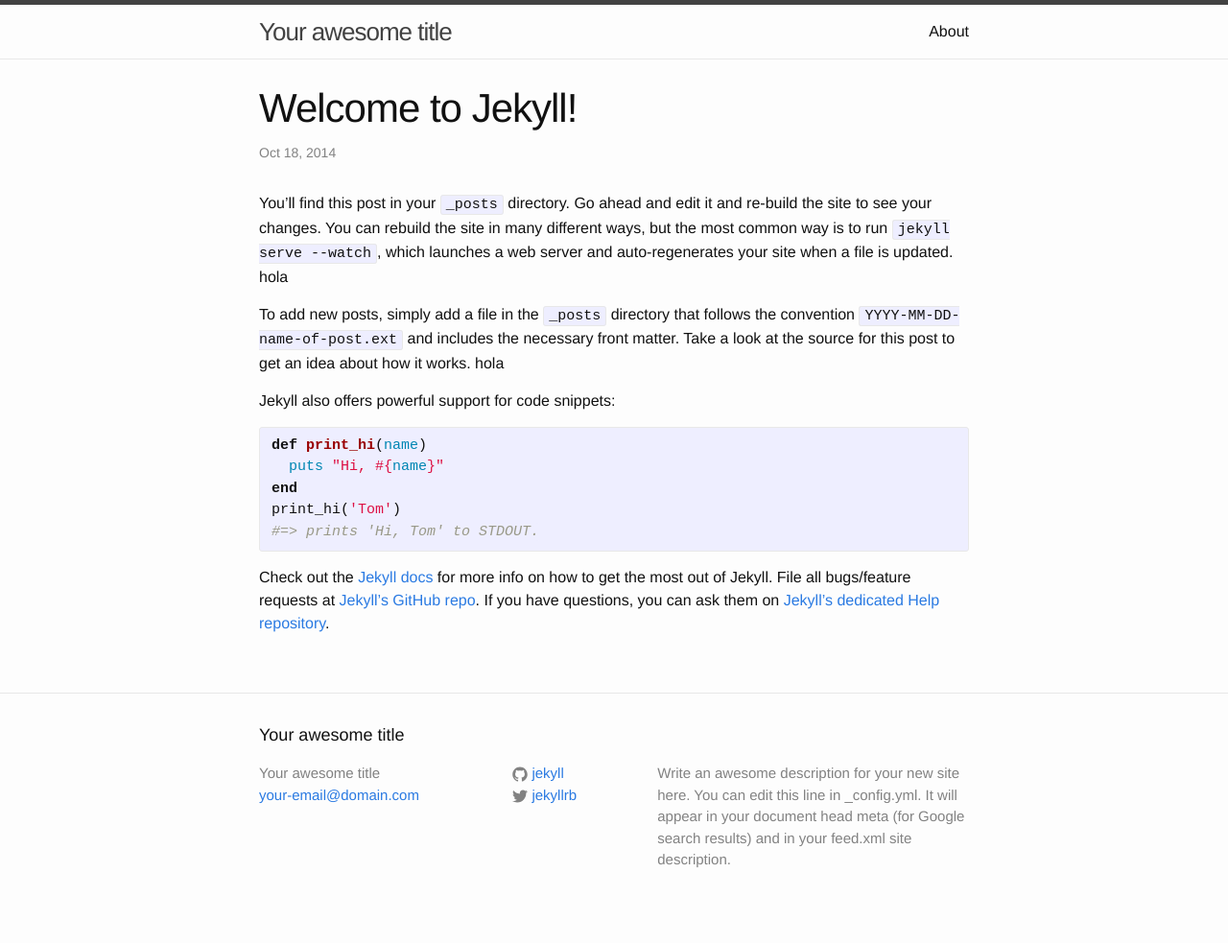
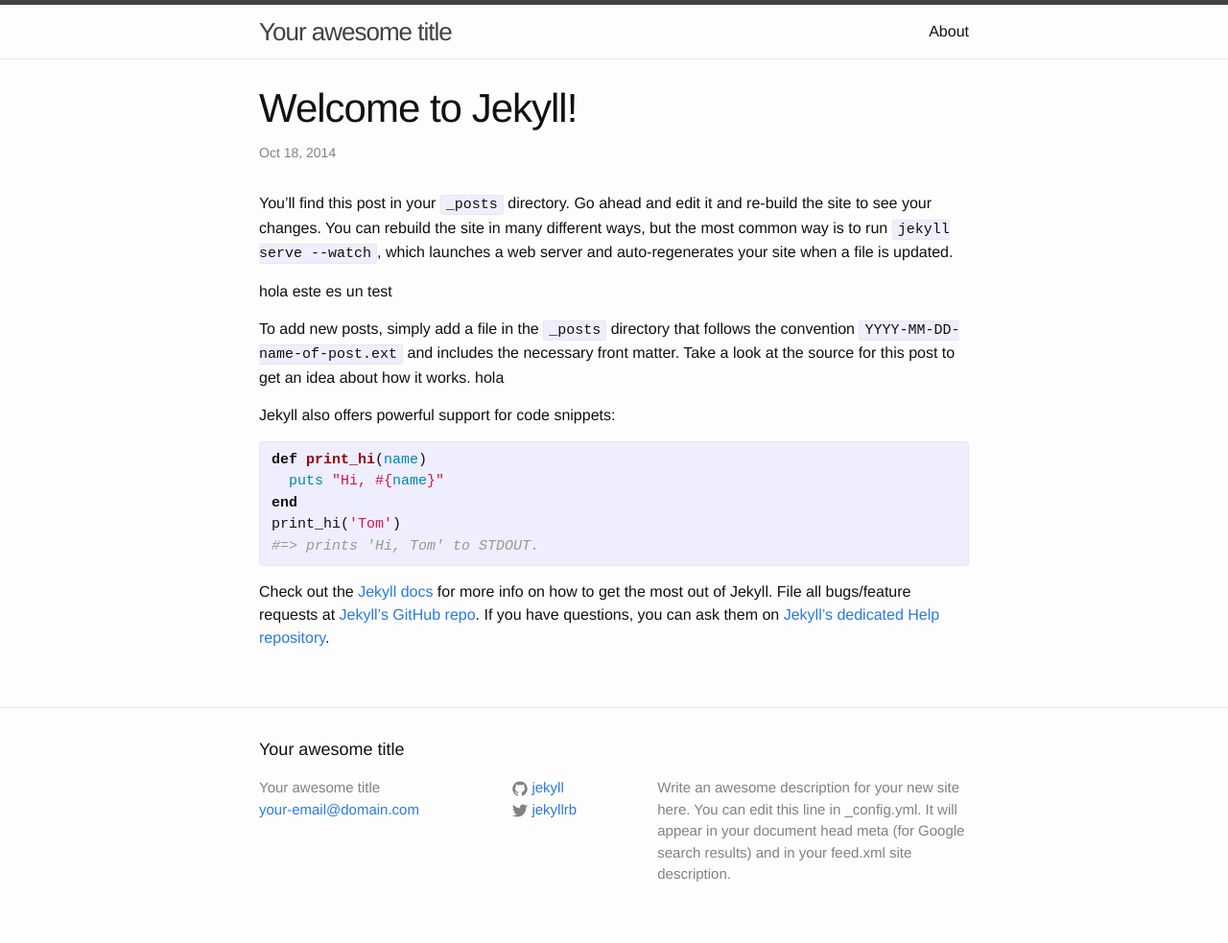
Before and after one commit to elyunque/example-gh-pages, a Jekyll site: the page built from _posts/2014-10-18-welcome-to-jekyll.markdown, in a window 1280 px wide. Shown: the whole page at 96% size. Built offline with Jekyll 4.4.1, drawn with Linux system fonts in a browser that asks for light colours.

Commit message:
Updated '_posts/2014-10-18-welcome-to-jekyll.markdown' via CloudCannon

```diff
--- a/_posts/2014-10-18-welcome-to-jekyll.markdown
+++ b/_posts/2014-10-18-welcome-to-jekyll.markdown
@@ -7,7 +7,9 @@ categories:
   - update
 ---
 
-You’ll find this post in your `_posts` directory. Go ahead and edit it and re-build the site to see your changes. You can rebuild the site in many different ways, but the most common way is to run `jekyll serve --watch`, which launches a web server and auto-regenerates your site when a file is updated. hola
+You’ll find this post in your `_posts` directory. Go ahead and edit it and re-build the site to see your changes. You can rebuild the site in many different ways, but the most common way is to run `jekyll serve --watch`, which launches a web server and auto-regenerates your site when a file is updated.
+
+hola este es un test
 
 To add new posts, simply add a file in the `_posts` directory that follows the convention `YYYY-MM-DD-name-of-post.ext` and includes the necessary front matter. Take a look at the source for this post to get an idea about how it works. hola
 
```
